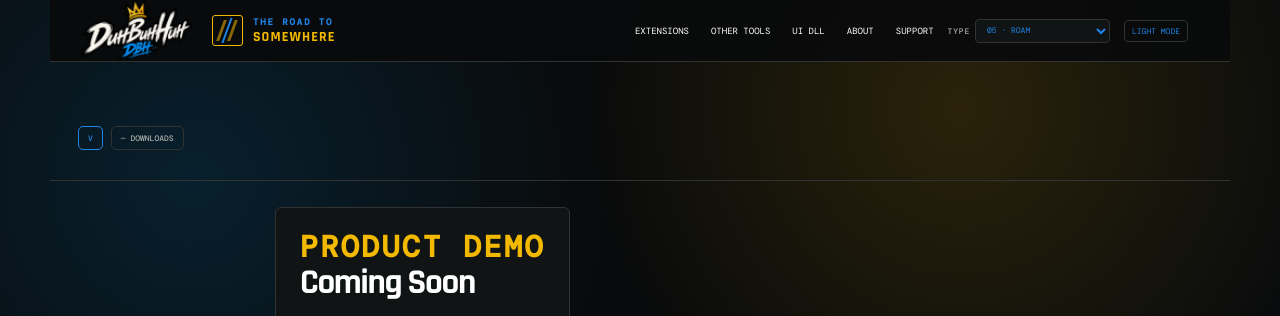
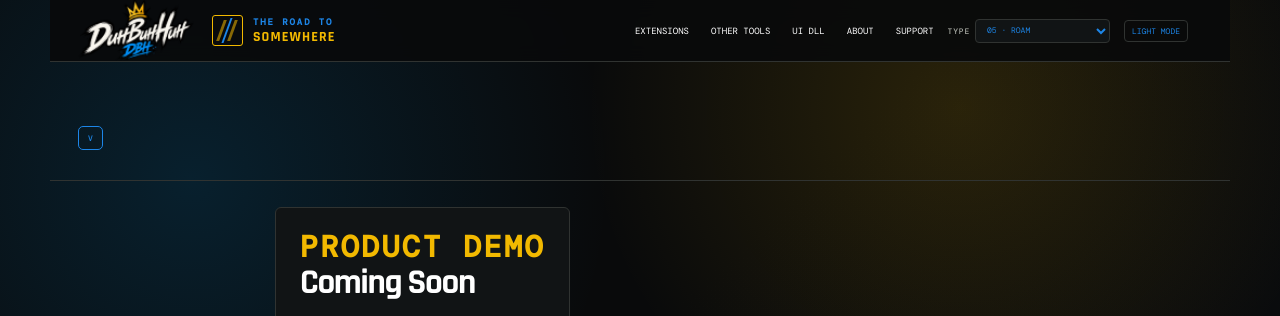
Before and after one commit to DizzyBHigh/road-to-somewhere, a Jekyll site: the page built from other-tools/move-workflow/index.html, in a window 1280 px wide. Shown: the top 316 px of the page. Built offline with Jekyll 4.4.1, drawn with Linux system fonts in a browser that asks for light colours; a script that is not in the unit is left out.

Commit message:
Move download count into release area

```diff
--- a/_layouts/product.html
+++ b/_layouts/product.html
@@ -18,7 +18,7 @@
       <div class="section-kicker rts-format">{{ hero.kicker | default: product.name }}</div>
       <h1>{% if hero.title %}<span class="product-title-line rts-format">{{ hero.title }}</span>{% endif %}{% if hero.titleAccent %}<span class="product-title-accent rts-format">{{ hero.titleAccent }}</span>{% endif %}{% if hero.titleEmphasis %}<span class="product-title-emphasis rts-format">{{ hero.titleEmphasis }}</span>{% endif %}</h1>
       <p class="product-intro rts-format">{{ hero.intro | default: hero.description | default: product.description }}</p>
-      <div class="product-meta"><span>v{{ product.version }}</span>{% for tag in product.tags %}<span>{{ tag }}</span>{% endfor %}<span data-download-count>— downloads</span></div>
+      <div class="product-meta"><span>v{{ product.version }}</span>{% for tag in product.tags %}<span>{{ tag }}</span>{% endfor %}</div>
     </div>
     {% include product-release.html data=release product=product %}
   </section>
```
